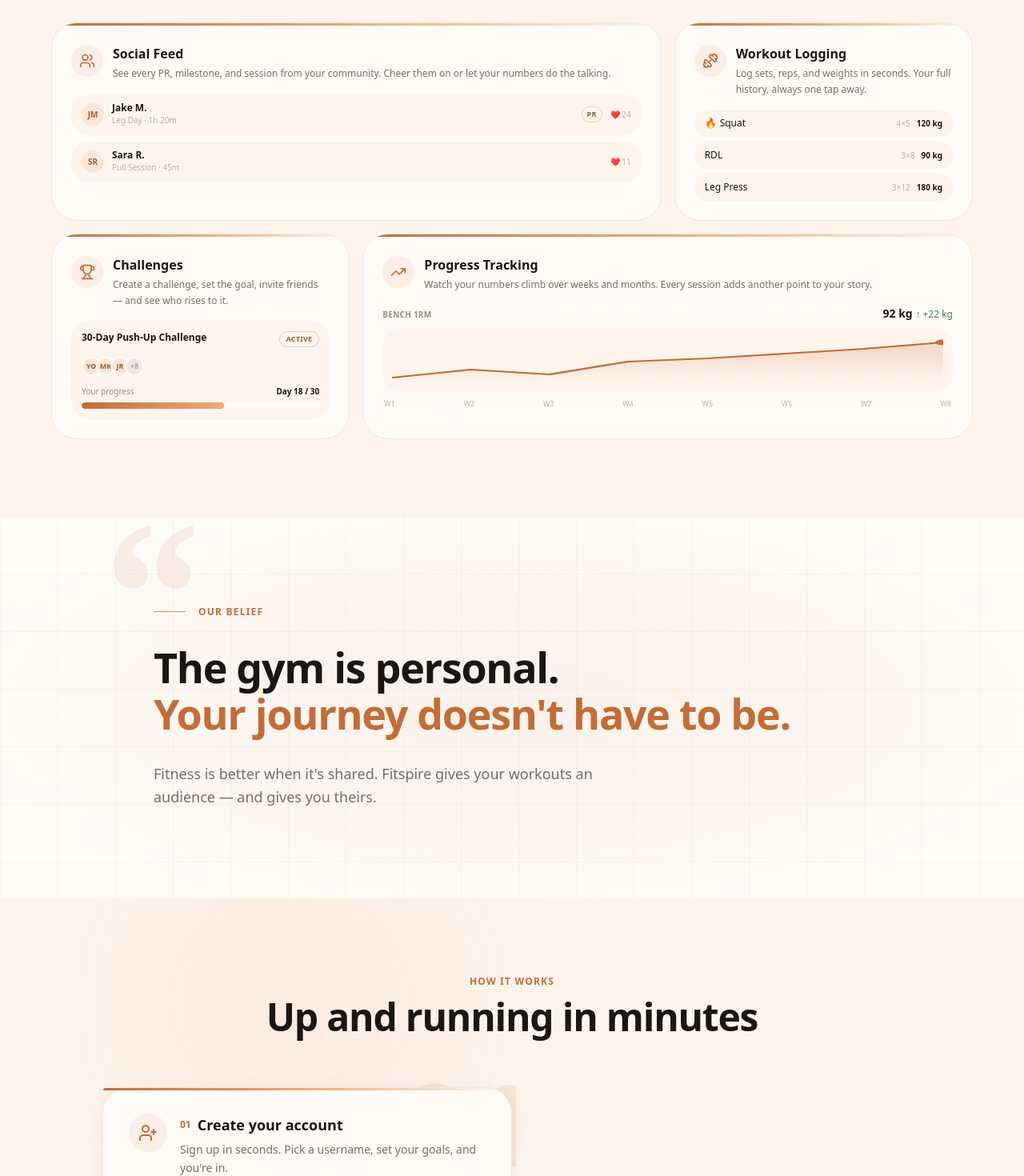
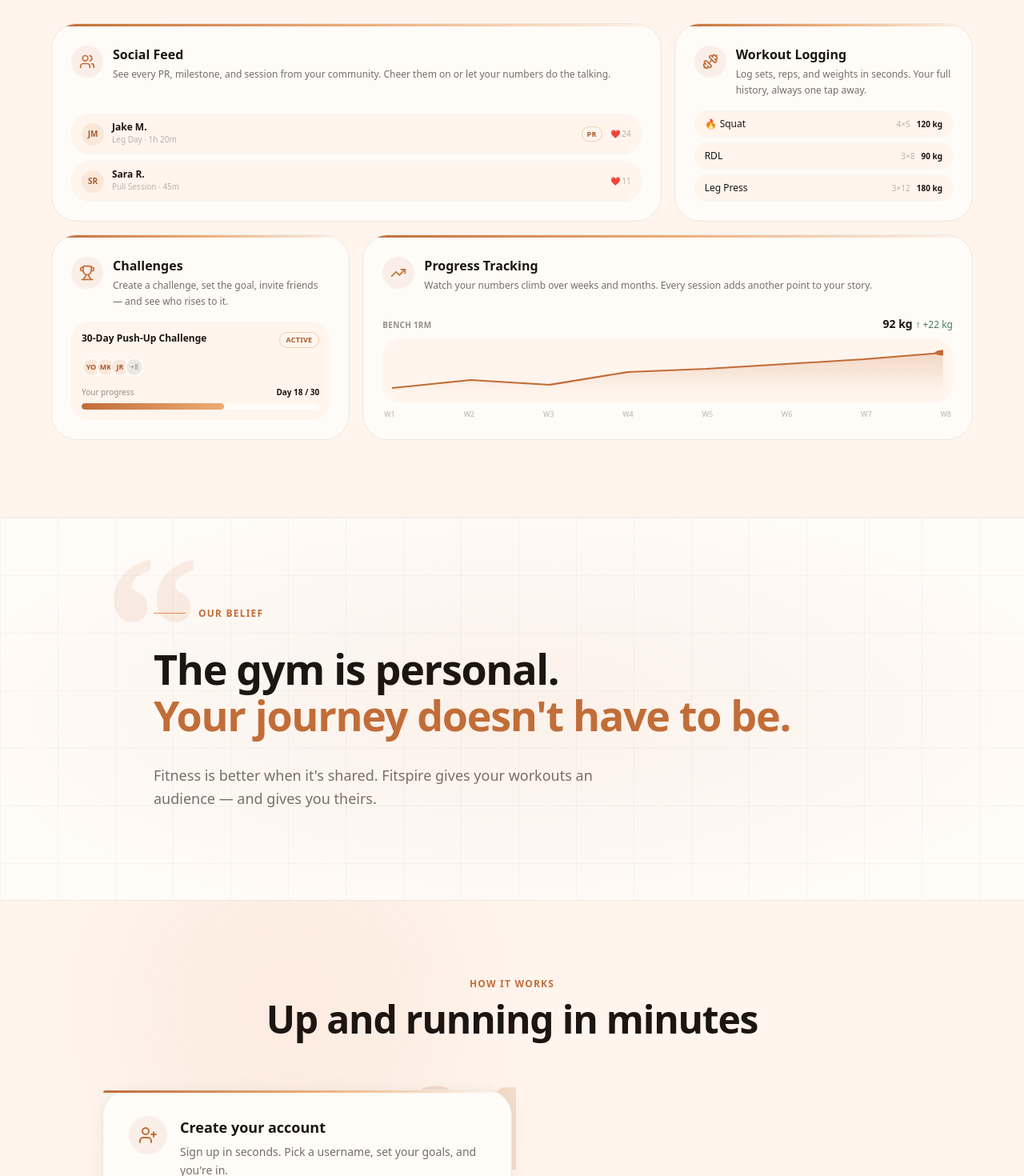
Before and after one commit to nak1ro/fitspire-frontend, a Next.js app: page / in a window 1280 px wide. Shown: the part 1000-2470 px from the top of the page at 80% size. Built offline with nearby package versions, Linux system fonts and the light colour scheme.

Commit message:
feat(marketing): fix dark mode default, hero centering, section separators, and visual polish

```diff
--- a/src/features/marketing/components/CtaSection.tsx
+++ b/src/features/marketing/components/CtaSection.tsx
@@ -10,11 +10,11 @@ function WaveformDecoration({ mirrored }: { mirrored?: boolean }) {
     return (
         <div
             aria-hidden="true"
-            className="absolute hidden xl:flex items-end gap-[3px] h-20 pointer-events-none"
+            className="absolute hidden 2xl:flex items-end gap-[3px] h-20 pointer-events-none"
             style={{
                 top: '50%',
                 transform: `translateY(-50%)${mirrored ? ' scaleX(-1)' : ''}`,
-                ...(mirrored ? { right: '2.5rem' } : { left: '2.5rem' }),
+                ...(mirrored ? { right: '4rem' } : { left: '4rem' }),
             }}
         >
             {WAVEFORM_HEIGHTS.map((h, i) => (
@@ -23,7 +23,7 @@ function WaveformDecoration({ mirrored }: { mirrored?: boolean }) {
                     className="w-1.5 rounded-full animate-pulse"
                     style={{
                         height: `${h}%`,
-                        background: `rgba(194,109,56,${0.12 + (h / 100) * 0.28})`,
+                        background: `rgba(194,109,56,${0.05 + (h / 100) * 0.13})`,
                         animationDelay: `${i * 80}ms`,
                         animationDuration: `${1100 + i * 60}ms`,
                     }}
@@ -35,7 +35,7 @@ function WaveformDecoration({ mirrored }: { mirrored?: boolean }) {
 
 export function CtaSection() {
     return (
-        <section className="relative py-32 px-6 overflow-hidden bg-background">
+        <section className="relative py-32 px-6 overflow-hidden bg-background border-t border-surface-200">
 
             {/* CSS line grid */}
             <div
--- a/src/features/marketing/components/FeaturesSection.tsx
+++ b/src/features/marketing/components/FeaturesSection.tsx
@@ -161,9 +161,9 @@ interface FeatureCardProps {
 
 function FeatureCard({ Icon, title, description, visual }: FeatureCardProps) {
     return (
-        <div className="h-full rounded-2xl border border-surface-200 bg-background overflow-hidden">
-            <div className="h-[3px]" style={{ background: 'linear-gradient(to right, #C26D38, #EDAC76, #FDF6EF)' }} />
-            <div className="p-5 lg:p-6">
+        <div className="h-full flex flex-col rounded-2xl border border-surface-200 bg-background overflow-hidden">
+            <div className="h-[3px] shrink-0" style={{ background: 'linear-gradient(to right, #C26D38, #EDAC76, #FDF6EF)' }} />
+            <div className="flex-1 flex flex-col p-5 lg:p-6">
                 <div className="flex items-start gap-3">
                     <div
                         className="inline-flex items-center justify-center w-10 h-10 rounded-xl shrink-0"
@@ -176,7 +176,9 @@ function FeatureCard({ Icon, title, description, visual }: FeatureCardProps) {
                         <p className="text-xs text-surface-600 leading-relaxed mt-1">{description}</p>
                     </div>
                 </div>
-                {visual}
+                <div className="mt-auto">
+                    {visual}
+                </div>
             </div>
         </div>
     );
@@ -186,7 +188,7 @@ function FeatureCard({ Icon, title, description, visual }: FeatureCardProps) {
 
 export function FeaturesSection() {
     return (
-        <section className="bg-surface py-24 px-6">
+        <section className="bg-surface py-24 px-6 border-t border-surface-200">
             <div className="mx-auto max-w-6xl space-y-14">
 
                 <FadeIn className="text-center">
--- a/src/features/marketing/components/HeroSection.tsx
+++ b/src/features/marketing/components/HeroSection.tsx
@@ -89,7 +89,7 @@ const statChips = ['Free to join', 'Workout tracking', 'Live challenges', 'Commu
 
 export function HeroSection() {
     return (
-        <section className="relative min-h-[calc(100vh-4rem)] flex items-center px-6 py-16 overflow-hidden">
+        <section className="relative min-h-[calc(100vh-4rem)] flex items-center px-6 overflow-hidden">
 
             {/* Layer 1: CSS line grid */}
             <div
--- a/src/features/marketing/components/HowItWorksSection.tsx
+++ b/src/features/marketing/components/HowItWorksSection.tsx
@@ -31,7 +31,7 @@ const steps: Step[] = [
 
 export function HowItWorksSection() {
     return (
-        <section className="relative bg-surface py-24 px-6 overflow-hidden">
+        <section className="relative bg-surface py-24 px-6 overflow-hidden border-t border-surface-200">
 
             {/* Ambient orbs */}
             <div
@@ -69,7 +69,7 @@ export function HowItWorksSection() {
                                         className="hidden md:block absolute leading-none font-black select-none pointer-events-none"
                                         style={{
                                             fontSize: '9rem',
-                                            color: 'rgba(194,109,56,0.11)',
+                                            color: 'rgba(194,109,56,0.18)',
                                             zIndex: 0,
                                             top: '-1.75rem',
                                             ...(isRight ? { left: '-1.75rem' } : { right: '-1.75rem' }),
@@ -97,12 +97,7 @@ export function HowItWorksSection() {
                                                 <step.Icon className="h-6 w-6 text-primary-500" aria-hidden="true" />
                                             </div>
                                             <div className="space-y-1.5">
-                                                <div className="flex items-center gap-2">
-                                                    <span className="text-xs font-bold text-primary-500 tabular-nums">
-                                                        {step.number}
-                                                    </span>
-                                                    <h3 className="text-lg font-bold text-foreground">{step.title}</h3>
-                                                </div>
+                                                <h3 className="text-lg font-bold text-foreground">{step.title}</h3>
                                                 <p className="text-sm text-surface-600 leading-relaxed">{step.description}</p>
                                             </div>
                                         </div>
--- a/src/features/marketing/components/ManifestoSection.tsx
+++ b/src/features/marketing/components/ManifestoSection.tsx
@@ -2,7 +2,7 @@ import { FadeIn } from '@/shared/ui/FadeIn';
 
 export function ManifestoSection() {
     return (
-        <section className="relative py-28 px-6 bg-background overflow-hidden">
+        <section className="relative py-28 px-6 bg-background border-t border-surface-200">
 
             {/* Warm radial wash */}
             <div
@@ -28,7 +28,7 @@ export function ManifestoSection() {
             {/* Giant decorative opening quote — anchored to content left edge */}
             <div
                 aria-hidden="true"
-                className="absolute -top-8 select-none pointer-events-none font-bold"
+                className="absolute top-2 select-none pointer-events-none font-bold"
                 style={{
                     left: 'max(24px, calc(50% - 512px))',
                     fontSize: 'clamp(10rem, 20vw, 20rem)',
--- a/src/shared/providers/AppProviders.tsx
+++ b/src/shared/providers/AppProviders.tsx
@@ -9,7 +9,7 @@ export function AppProviders({ children }: { children: ReactNode }) {
     return (
         <SessionProvider>
             <ReactQueryProvider>
-                <ThemeProvider attribute="class" defaultTheme="light">
+                <ThemeProvider attribute="class" defaultTheme="light" storageKey="fitspire-theme">
                     {children}
                 </ThemeProvider>
             </ReactQueryProvider>
```
